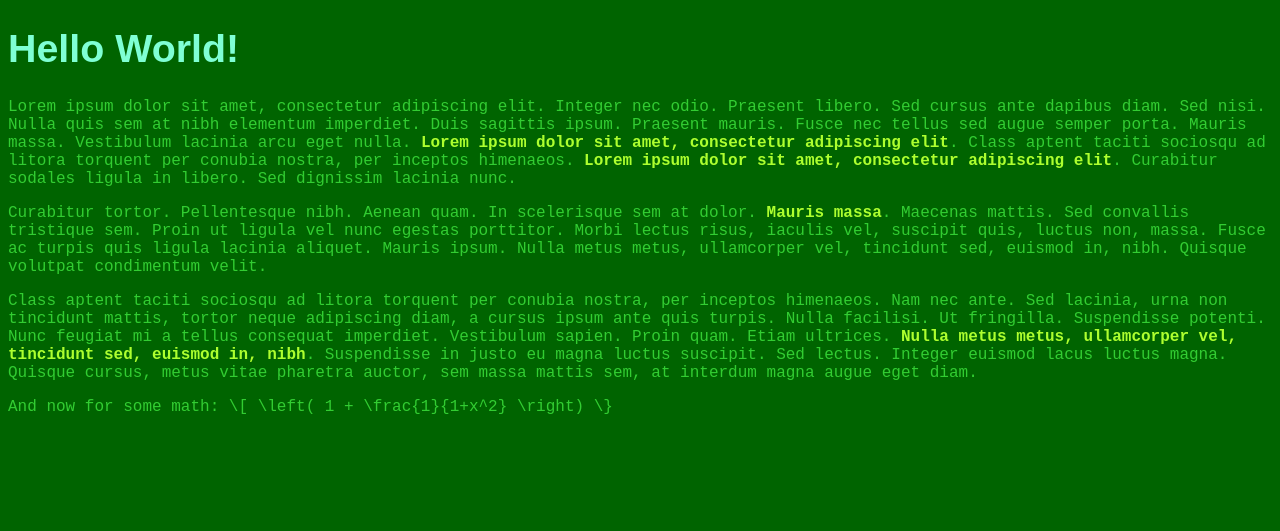
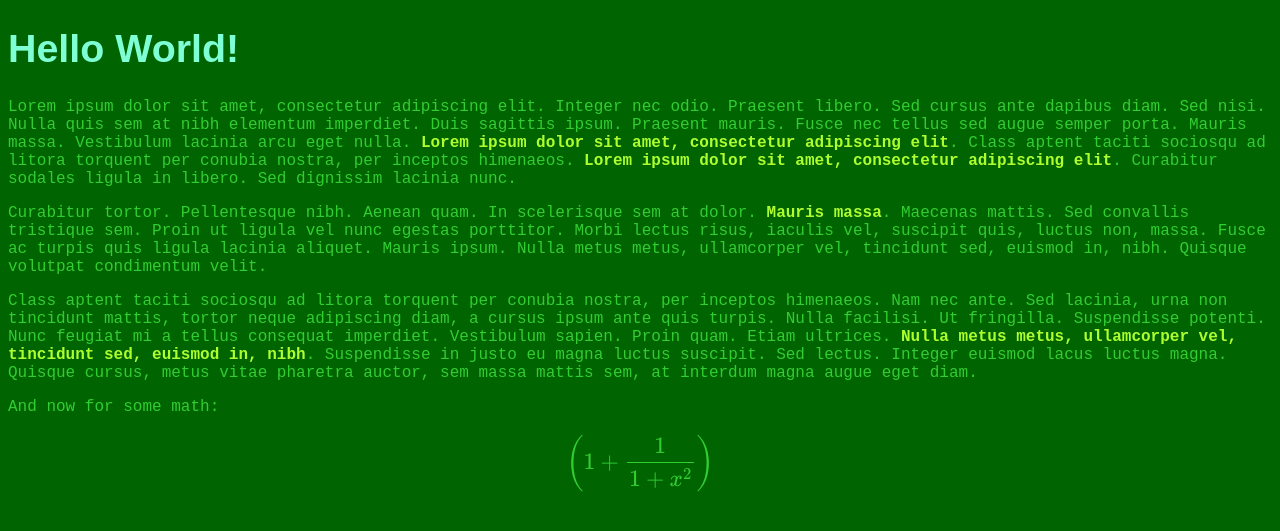
Before and after one commit to ja72/ja72.github.io, a Jekyll site: the page index.html, which Jekyll copies as it is, in a window 1280 px wide. Shown: the top 531 px of the page. Built offline with Jekyll 4.4.1, drawn with Linux system fonts in a browser that asks for light colours; formulas are drawn with MathJax 3.

Commit message:
Update index.html

```diff
--- a/index.html
+++ b/index.html
@@ -27,9 +27,11 @@
     Sed lectus. Integer euismod lacus luctus magna. Quisque cursus, metus vitae pharetra auctor, sem massa mattis sem, at
     interdum magna augue eget diam. </p>
 
-    And now for some math:
+   <div>
+      And now for some math:<p>
 
-    \[ \left( 1  + \frac{1}{1+x^2} \right) \}
+      \[ \left( 1  + \frac{1}{1+x^2} \right) \]
+   </div>
 
 </body>
 
```
